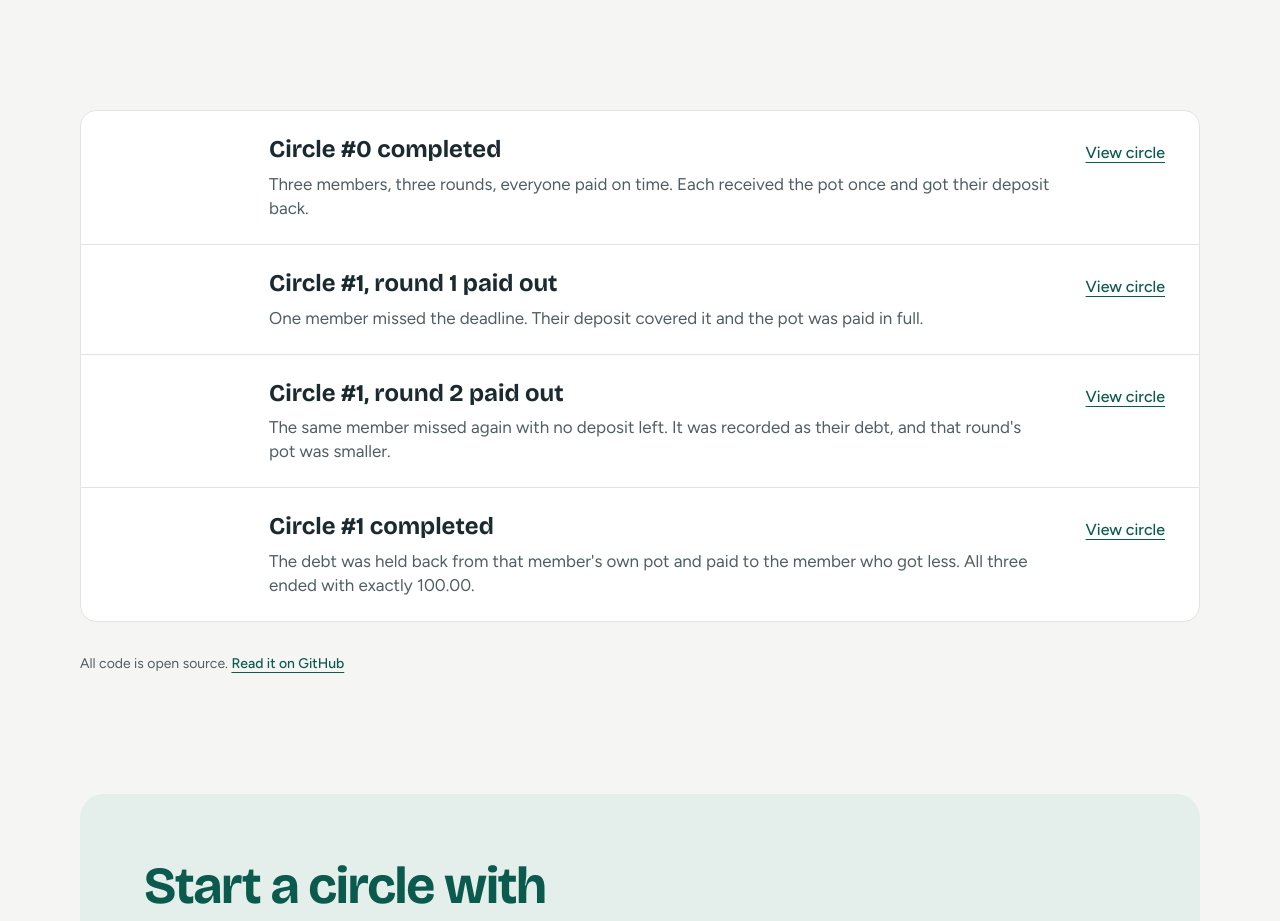
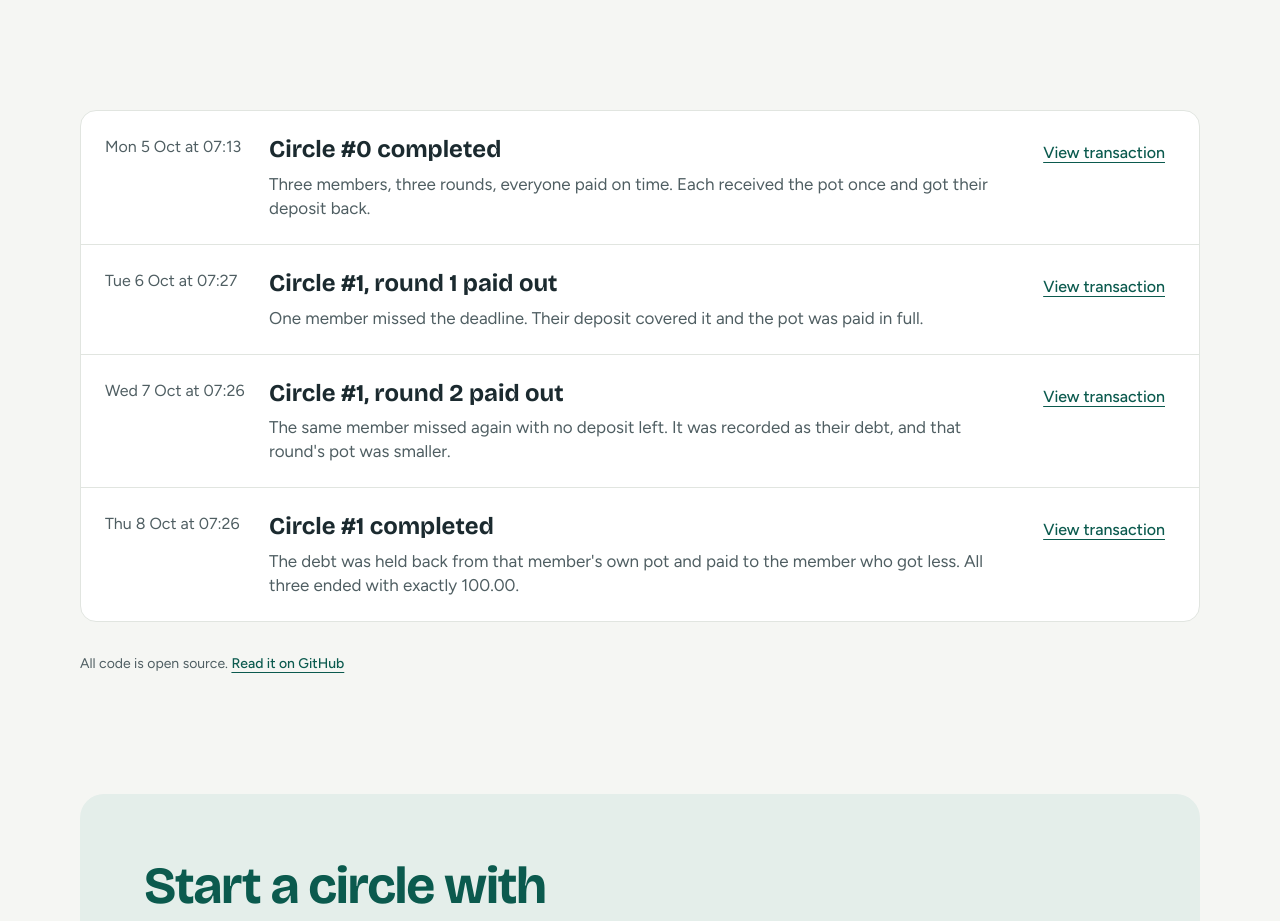
Before and after one commit to artwebin/artcircles, a Next.js app in the folder web/: page / in a window 1280 px wide. Shown: the part 6480-7401 px from the top of the page. Built offline with nearby package versions, Linux system fonts and the light colour scheme; no server answers.

Commit message:
Use static PROOF_EVENTS with on-chain trxId/timestamp on landing and update Hyperion endpoints

```diff
--- a/web/src/app/page.tsx
+++ b/web/src/app/page.tsx
@@ -4,36 +4,9 @@ import { Check } from "lucide-react";
 import CircleRing, { HERO_EXAMPLE } from "@/components/CircleRing";
 import { PROOF_CIRCLE_ID, EXPLORER_URL, CHAIN, PROOF_EVENTS } from "@/lib/config";
 import HowItWorksSteps from "@/components/HowItWorksSteps";
-import { getCirclesEvents, CircleEvent } from "@/lib/history";
 import ClientDeadline from "@/components/ClientDeadline";
 
-export default async function LandingPage() {
-  // Fetch on-chain events for circles referenced in PROOF_EVENTS in a single Hyperion query pass
-  const circleIds = Array.from(new Set(PROOF_EVENTS.map((p) => p.circle)));
-  const eventsByCircle = await getCirclesEvents(circleIds);
-
-  const proofRows = PROOF_EVENTS.map((item) => {
-    const events = eventsByCircle[item.circle] || [];
-    const matched = events.find((e) => {
-      if (item.type === "completed") {
-        return e.type === "completed";
-      }
-      if (item.type === "payout" && "round" in item) {
-        return e.type === "payout" && e.round === item.round;
-      }
-      return false;
-    });
-
-    const timestampSec = matched?.timestamp
-      ? Math.floor(new Date(matched.timestamp).getTime() / 1000)
-      : null;
-
-    return {
-      ...item,
-      trxId: matched?.trxId || null,
-      timestampSec,
-    };
-  });
+export default function LandingPage() {
 
   return (
     <>
@@ -250,12 +223,12 @@ export default async function LandingPage() {
           </section>
 
           <div className="card proof-card">
-            {proofRows.map((item, idx) => (
+            {PROOF_EVENTS.map((item, idx) => {
+              const timestampSec = Math.floor(new Date(item.timestamp).getTime() / 1000);
+              return (
                 <div key={idx} className="proof-row">
                   <div className="proof-date-col">
-                  {item.timestampSec ? (
-                    <ClientDeadline deadlineSec={item.timestampSec} />
-                  ) : null}
+                    <ClientDeadline deadlineSec={timestampSec} />
                   </div>
                   <div className="proof-content-col">
                     <Link href={`/c/${item.circle}`} className="proof-title-link">
@@ -266,7 +239,6 @@ export default async function LandingPage() {
                     </p>
                   </div>
                   <div className="proof-link-col">
-                  {item.trxId ? (
                     <a
                       href={`${EXPLORER_URL}/transaction/${item.trxId}`}
                       target="_blank"
@@ -276,18 +248,10 @@ export default async function LandingPage() {
                     >
                       View transaction
                     </a>
-                  ) : (
-                    <Link
-                      href={`/c/${item.circle}`}
-                      className="btn-ghost"
-                      style={{ textDecoration: "underline", textUnderlineOffset: "4px" }}
-                    >
-                      View circle
-                    </Link>
-                  )}
                   </div>
                 </div>
-            ))}
+              );
+            })}
           </div>
 
           <p className="text-caption">All code is open source. <a href="https://github.com/artwebin/artcircles" style={{ color: "var(--brand)", textDecoration: "underline", textUnderlineOffset: "4px", fontWeight: 500 }}>Read it on GitHub</a></p>
--- a/web/src/lib/config.ts
+++ b/web/src/lib/config.ts
@@ -27,7 +27,6 @@ const DEFAULT_MAINNET_HYPERION_ENDPOINTS = [
 
 const DEFAULT_TESTNET_HYPERION_ENDPOINTS = [
   "https://test.proton.eosusa.io",
-  "https://api-xprnetwork-test.saltant.io",
 ];
 
 export const HYPERION_ENDPOINTS: string[] =
@@ -39,33 +38,21 @@ export interface ProofEventConfig {
   round?: number;
   title: string;
   text: string;
+  timestamp: string;
+  trxId: string;
 }
 
-export const PROOF_EVENTS: readonly ProofEventConfig[] = [
-  {
-    circle: 0,
-    type: "completed",
-    title: "Circle #0 completed",
+export const PROOF_EVENTS = [
+  { circle: 0, type: "completed", title: "Circle #0 completed",
     text: "Three members, three rounds, everyone paid on time. Each received the pot once and got their deposit back.",
-  },
-  {
-    circle: 1,
-    type: "payout",
-    round: 1,
-    title: "Circle #1, round 1 paid out",
+    timestamp: "2026-10-05T07:13:34.500Z", trxId: "c68da20b4b66346995816823c0be83be5b34ece17b540adf78156ff6bf2d1a02" },
+  { circle: 1, type: "payout", round: 1, title: "Circle #1, round 1 paid out",
     text: "One member missed the deadline. Their deposit covered it and the pot was paid in full.",
-  },
-  {
-    circle: 1,
-    type: "payout",
-    round: 2,
-    title: "Circle #1, round 2 paid out",
+    timestamp: "2026-10-06T07:27:07.500Z", trxId: "1938b7ea35973765581865baa5dfb54bd13b2f60315cdb7bdfc8bab87028996c" },
+  { circle: 1, type: "payout", round: 2, title: "Circle #1, round 2 paid out",
     text: "The same member missed again with no deposit left. It was recorded as their debt, and that round's pot was smaller.",
-  },
-  {
-    circle: 1,
-    type: "completed",
-    title: "Circle #1 completed",
+    timestamp: "2026-10-07T07:26:18.000Z", trxId: "180c54e003e14b353dcc510a1113012032e3bcb8045e64c297796d9a28cf9f09" },
+  { circle: 1, type: "completed", title: "Circle #1 completed",
     text: "The debt was held back from that member's own pot and paid to the member who got less. All three ended with exactly 100.00.",
-  },
+    timestamp: "2026-10-08T07:26:40.000Z", trxId: "0be42ee2b982691b4bce719a79238bda83fd1d2f8b18317b2ae6f4c4b002d01e" },
 ] as const;
```
Lines whose indentation alone changed are shown as unchanged.
